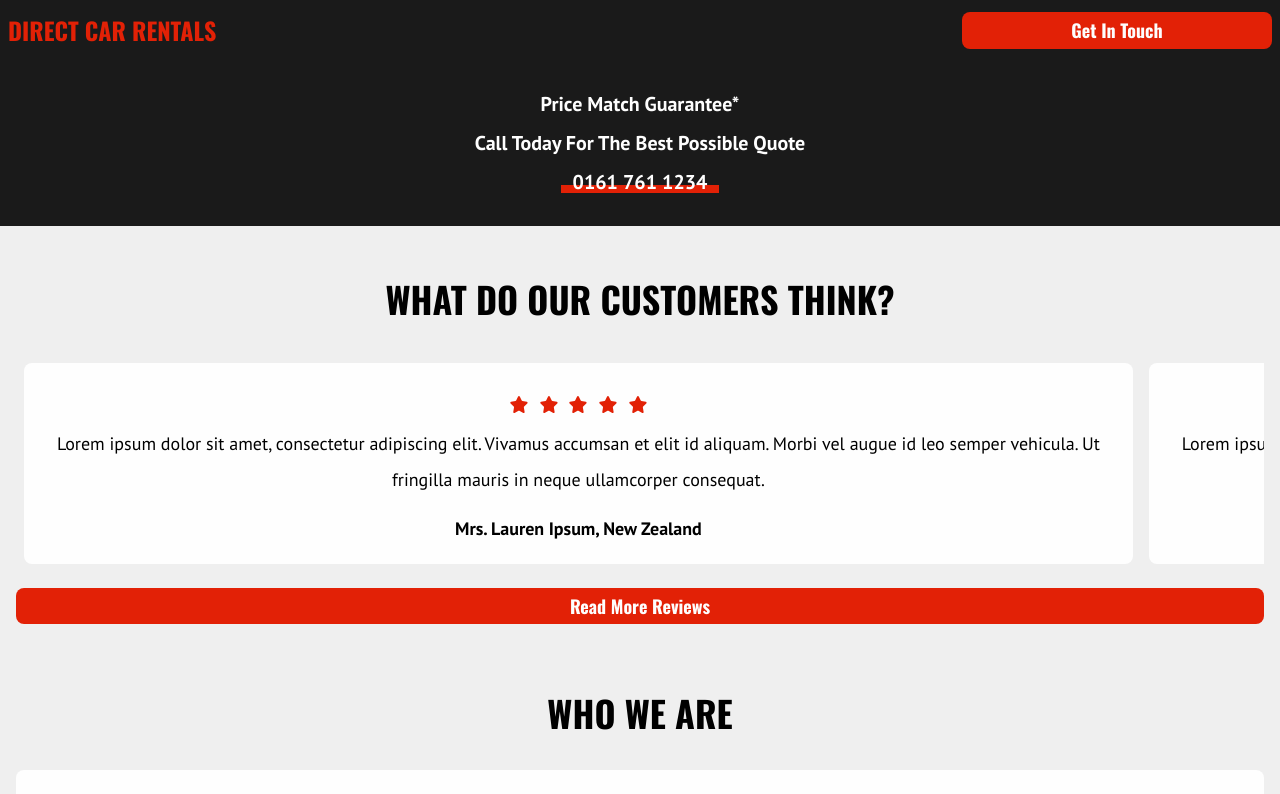
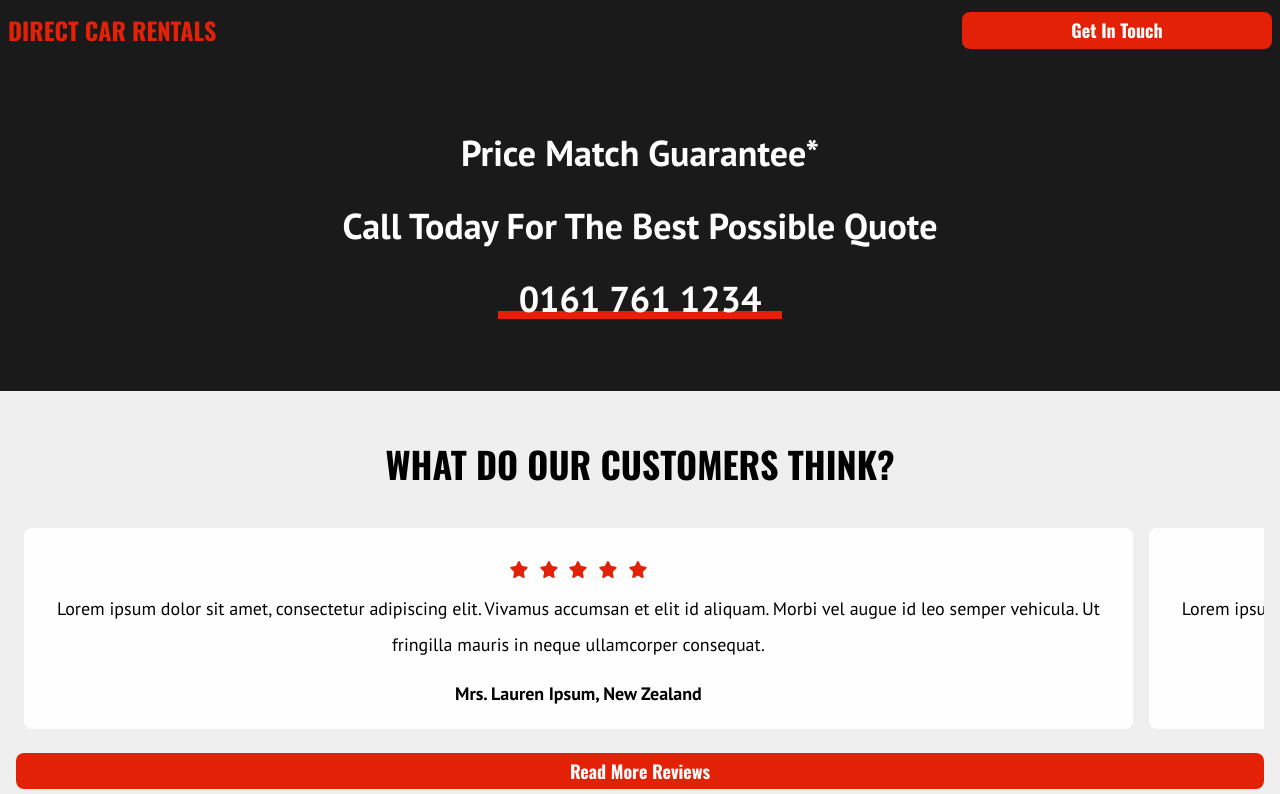
Before and after one commit to BenC0/direct-car-rentals, a Next.js app: page / in a window 1280 px wide. Shown: the top 794 px of the page. Built offline with nearby package versions, Linux system fonts and the light colour scheme.

Commit message:
Desktop Hero styling and restructure for global layout styles

```diff
--- a/src/app/modules/hero/index.js
+++ b/src/app/modules/hero/index.js
@@ -1,13 +1,14 @@
 import styles from './index.module.css'
-import { oswald, ptsans } from "../../styles/fonts"
-import { CallToAction } from "../call_to_action"
+import { ptsans } from "../../styles/fonts"
 
 export function Hero() {
 	return  (
-        <div className={styles.Hero}>
-            <h2 className={`${styles.HeroText} ${ptsans.className}`}>Price Match Guarantee*</h2>
-            <h3 className={`${styles.HeroText} ${ptsans.className}`}>Call Today For The Best Possible Quote</h3>
-            <a className={`${styles.HeroText} ${styles.HeroTextLink} ${ptsans.className}`} href="tel:01617980000"><span>0161 761 1234</span></a>
+        <div className={`${styles.Hero} content-wrapper`}>
+            <div className={`${styles.HeroContent} content column a-center`}>
+                <h2 className={`${styles.HeroText} ${ptsans.className}`}>Price Match Guarantee*</h2>
+                <h3 className={`${styles.HeroText} ${ptsans.className}`}>Call Today For The Best Possible Quote</h3>
+                <a className={`${styles.HeroText} ${styles.HeroTextLink} ${ptsans.className}`} href="tel:01617980000"><span>0161 761 1234</span></a>
+            </div>
         </div>
     )
 }
--- a/src/app/modules/hero/index.module.css
+++ b/src/app/modules/hero/index.module.css
@@ -1,10 +1,10 @@
 .Hero {
+    background: var(--black-2);
+}
+
+.HeroContent {
     gap: 1em;
-    display: flex;
     padding: 2em 8px;
-    align-items: center;
-    flex-direction: column;
-    background: var(--black-2);
 }
 
 .HeroText {
@@ -13,8 +13,19 @@
     font-weight: bold;
     color: var(--white);
     text-decoration: none;
+
 }
 
+@media screen and (min-width: 600px) {
+    .HeroText {
+        font-size: 36px;
+    }
+
+    .HeroContent {
+        gap: 2em;
+        padding: 71px 8px;
+    }
+}
 
 .HeroTextLink span,
 .HeroTextLink {
```
